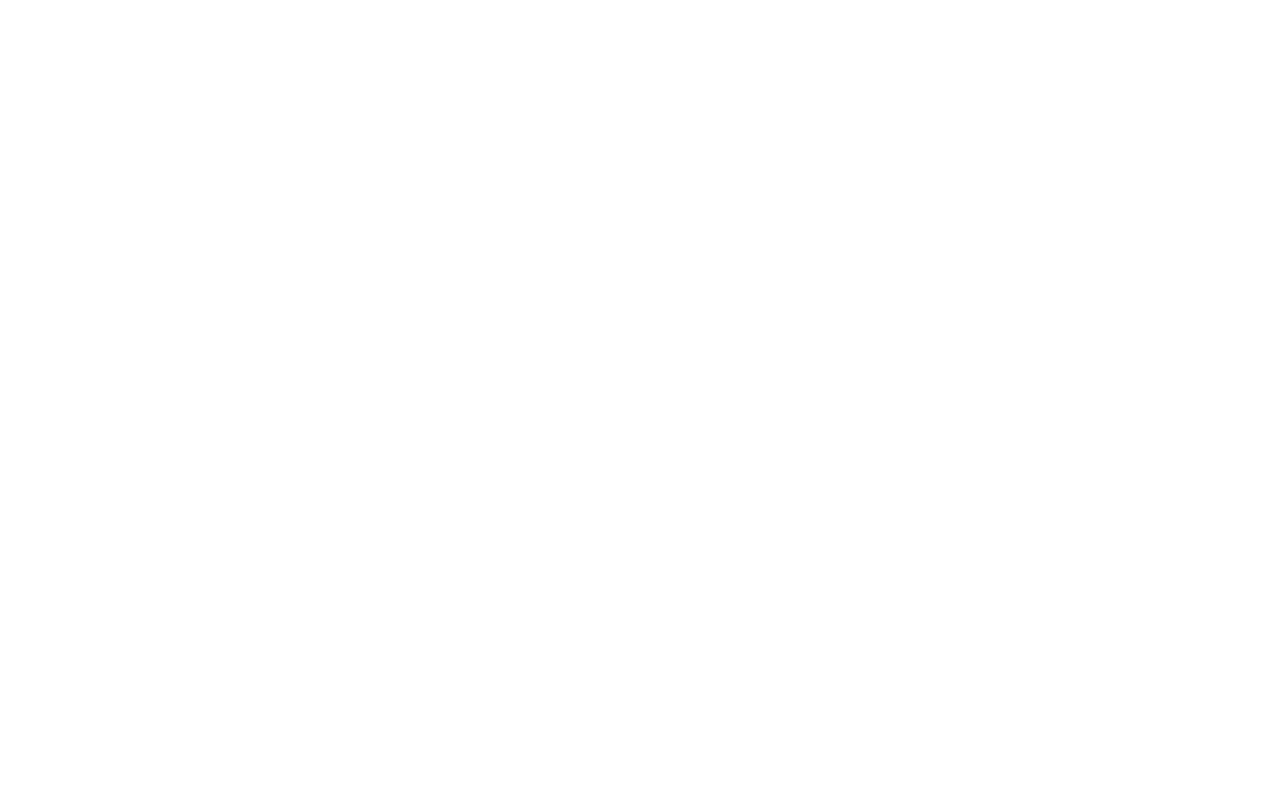
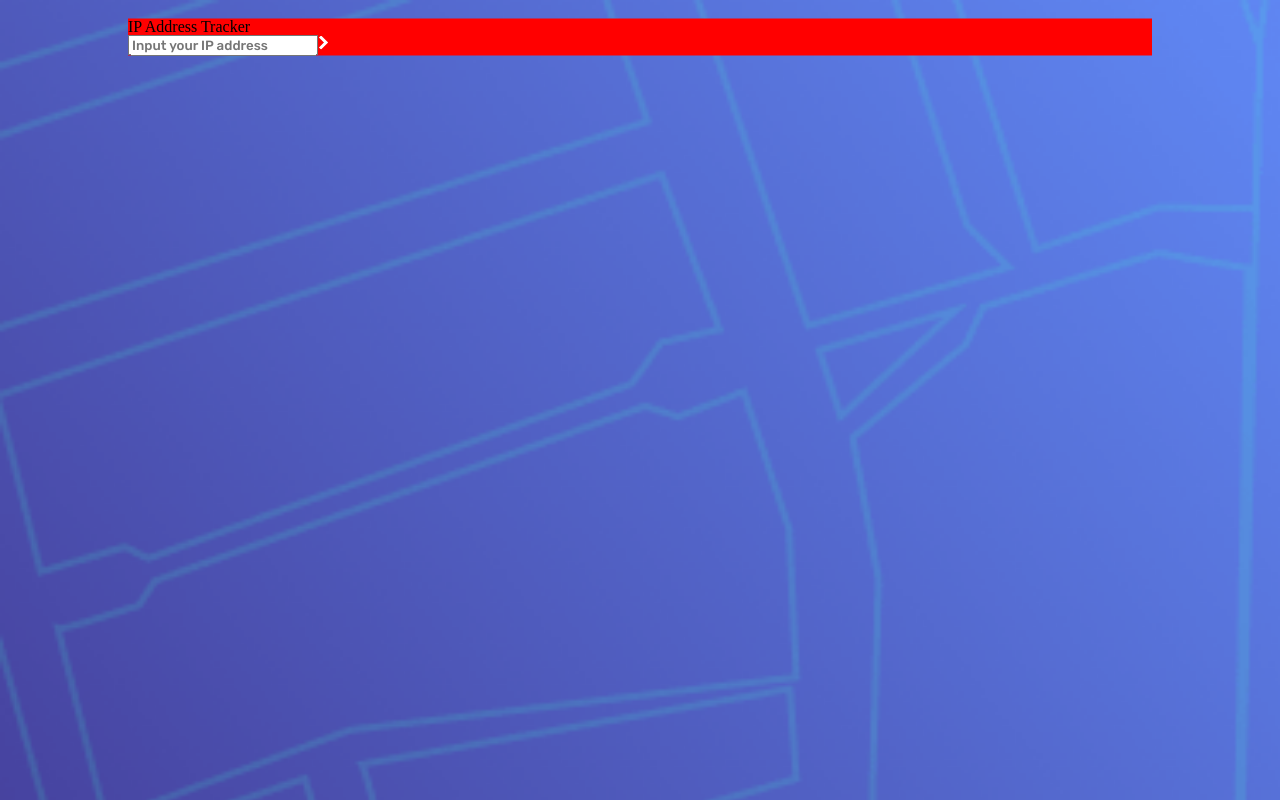
Before and after one commit to pedroalima/ipmap, a React (Vite) app: page / in a window 1280 px wide. Shown: the top 800 px of the page. Built offline with nearby package versions, Linux system fonts and the light colour scheme.

Commit message:
style add header

```diff
--- a/src/App.jsx
+++ b/src/App.jsx
@@ -1,8 +1,15 @@
-import './style/components/app.sass'
+import "./style/components/app.sass"
+
+import Form from "./components/Form"
+
+import mobileBgImage from "./images/pattern-bg-mobile.png"
+import iconArrow from "./images/icon-arrow.svg"
 
 function App() {
   return (
     <div className="App">
+      <img className="background" src={mobileBgImage} alt="Background image" />
+      <Form iconArrow={iconArrow}/>
     </div>
   )
 }
--- /dev/null
+++ b/src/components/Form.jsx
@@ -0,0 +1,25 @@
+import PropTypes from 'prop-types'
+
+import '../style/components/form.sass'
+
+function Form({iconArrow}) {
+  return (
+    <form className="form">
+        <h1>IP Address Tracker</h1>
+        <input type="search" name="" id="" placeholder="Input your IP address"/>
+        <i><img src={iconArrow} alt="Icon arrow right" /></i>
+        <ul>
+          <li>
+            <span></span>
+            <h2></h2>
+          </li>
+        </ul>
+      </form>
+  )
+}
+
+Form.propTypes = {
+    iconArrow: PropTypes.string
+}
+
+export default Form
--- a/src/style/components/app.sass
+++ b/src/style/components/app.sass
@@ -1 +1,7 @@
 @use '../variables'
+
+.App
+    position: relative
+
+    .background
+        width: 100%
--- /dev/null
+++ b/src/style/components/form.sass
@@ -0,0 +1,8 @@
+
+.form
+    position: absolute
+    top: 0
+    left: 50%
+    transform: translate(-50%, 50%)
+    width: 80%
+    background: red
--- a/src/style/main.sass
+++ b/src/style/main.sass
@@ -0,0 +1,5 @@
+@use 'variables'
+
+*
+    box-sizing: border-box
+    font-family: variables.$font-stack
```
Also changed, not shown: src/components/App.jsx (deleted).
